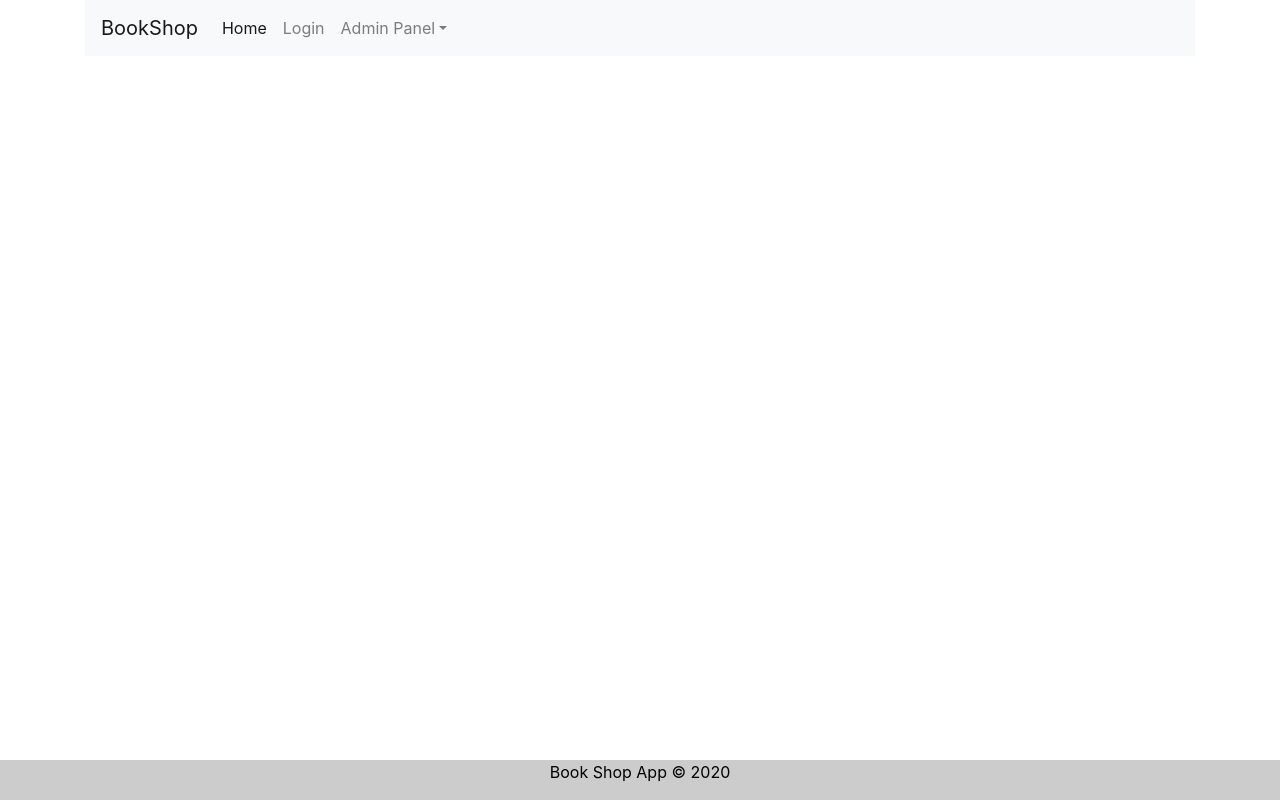
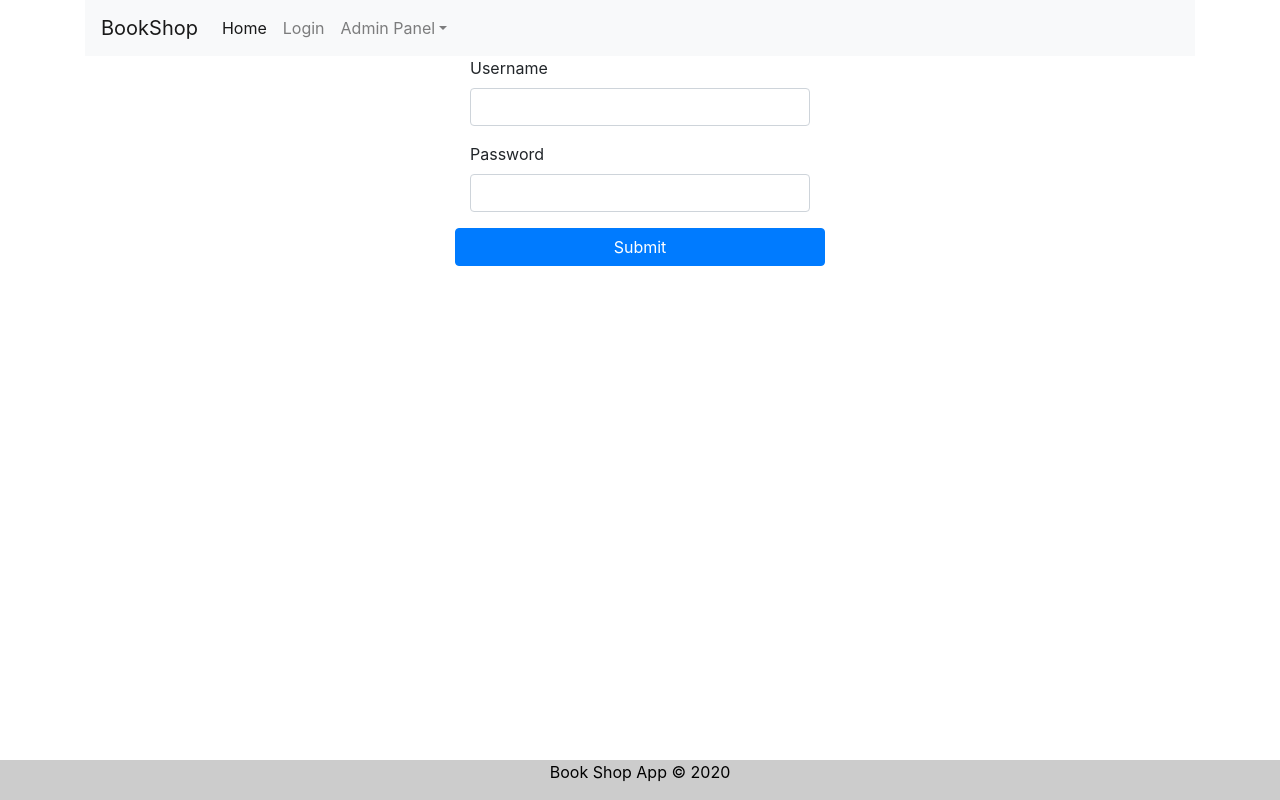
Before and after one commit to ntmonov/BookShop, a React (Create React App) app: page /login in a window 1280 px wide. Built offline with nearby package versions, Linux system fonts and the light colour scheme.

Commit message:
added Login form

```diff
--- a/src/App.js
+++ b/src/App.js
@@ -1,12 +1,23 @@
 import React from 'react';
+import { Switch, Route } from 'react-router-dom'
 import './App.css';
 import Header from './components/common/Header';
 import Footer from './components/common/Footer';
+import Home from './components/common/Home';
+import Login from './components/auth/Login';
 
 function App() {
   return (
     <div className='container'>
       <Header />
+      <Switch>
+          <Route path="/" exact>
+            <Home />
+          </Route>
+          <Route path="/login">
+            <Login />
+          </Route>
+        </Switch>
       <Footer />
     </div>
   );
--- /dev/null
+++ b/src/components/auth/Login.jsx
@@ -0,0 +1,21 @@
+import React from 'react';
+
+const Login = () => {
+    return (
+        <form>
+                <div className="form-group col-md-4 offset-md-4">
+                    <label for="username">Username</label>
+                    <input type="text" className="form-control" id="username" />
+                </div>
+                <div className="form-group col-md-4 offset-md-4">
+                    <label for="password">Password</label>
+                    <input type="password" className="form-control" id="password" />
+                </div>
+                <div>
+                    <button type="submit" className="btn btn-primary col-md-4 offset-md-4">Submit</button>
+                </div>
+        </form>
+    )
+}
+
+export default Login;
--- /dev/null
+++ b/src/components/common/Home.jsx
@@ -0,0 +1,18 @@
+import React from 'react';
+import { Link } from 'react-router-dom';
+
+const Home = () => {
+    return (
+        <div class="jumbotron">
+            <h1 class="display-4">Hello</h1>
+            <p class="lead">The best app about books</p>
+            <hr class="my-4" />
+            <p>In order to see the books please login</p>
+            <p class="lead">
+                <Link class="btn btn-primary btn-lg" to="/login" role="button">Влез</Link>
+            </p>
+        </div>
+    )
+}
+
+export default Home;
```
